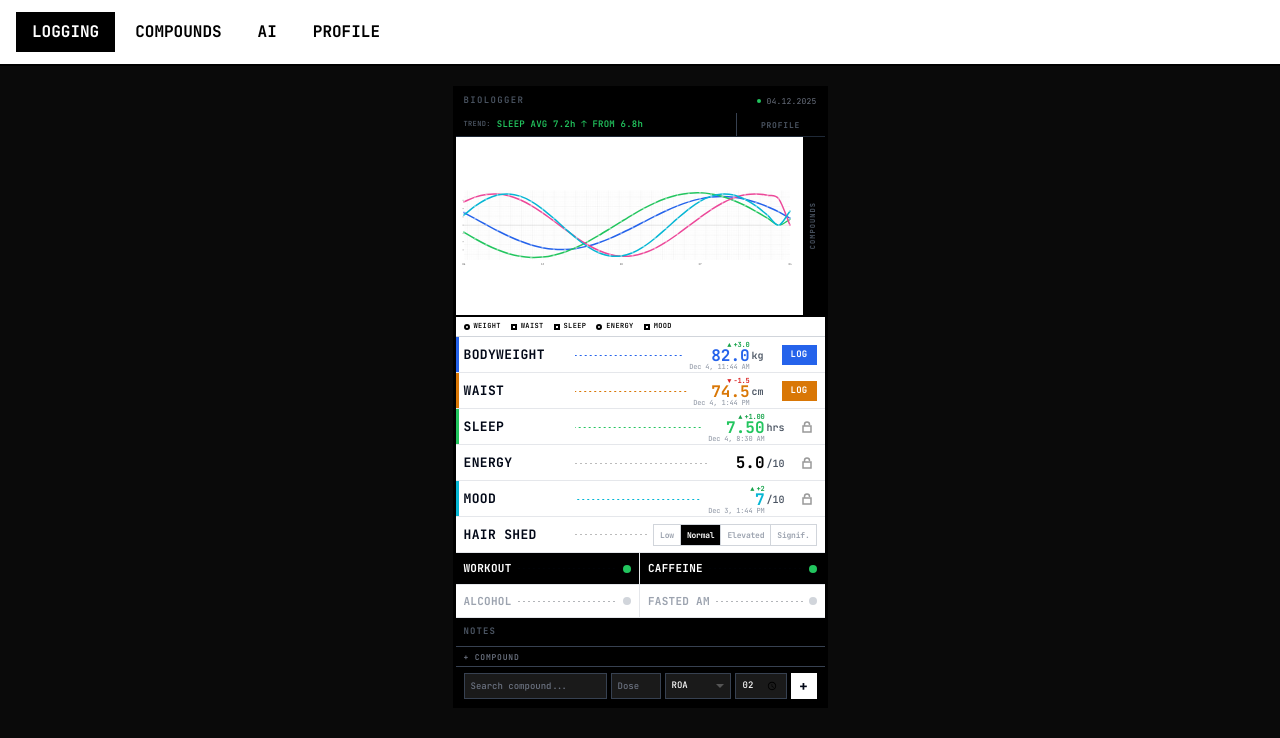
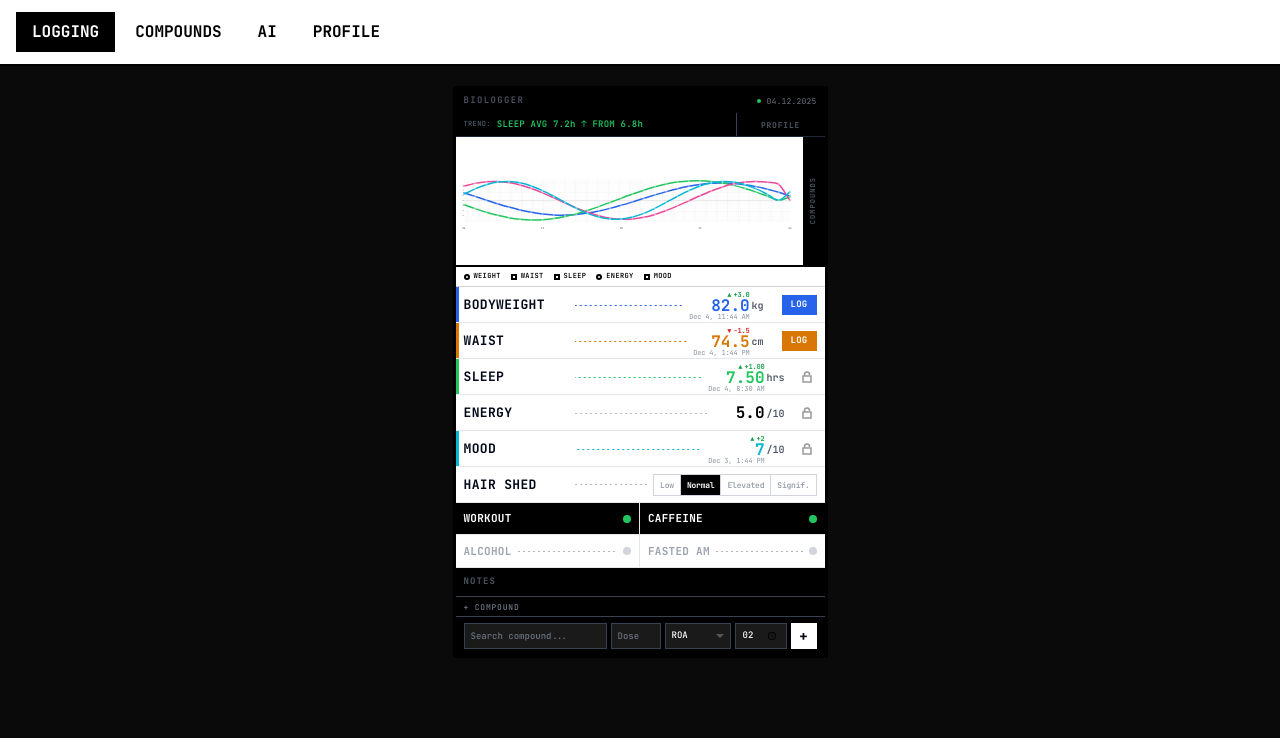
Before and after one commit to Xinomita/LOGGERmk.2, a React (Vite) app: page /logging in a window 1280 px wide. Shown: the top 738 px of the page. Built offline with nearby package versions, Linux system fonts and the light colour scheme.

Commit message:
Revert graph height expansion back to original 130px

```diff
--- a/src/components/logging/VariableGraph.jsx
+++ b/src/components/logging/VariableGraph.jsx
@@ -23,9 +23,9 @@ export default function VariableGraph({
   const [hoveredPoint, setHoveredPoint] = useState(null);
 
   // Graph dimensions
-  const height = 180;
+  const height = 130;
   const width = 800; // Will be scaled by viewBox
-  const padding = { top: 8, right: 30, bottom: 12, left: 18 };
+  const padding = { top: 15, right: 30, bottom: 18, left: 18 };
   const graphWidth = width - padding.left - padding.right;
   const graphHeight = height - padding.top - padding.bottom;
 
@@ -138,7 +138,7 @@ export default function VariableGraph({
   };
 
   return (
-    <div className="h-[180px] bg-white border-b-2 border-black flex">
+    <div className="h-[130px] bg-white border-b-2 border-black flex">
       <div className="flex-1 relative overflow-hidden">
         <svg
           viewBox={`0 0 ${width} ${height}`}
```
